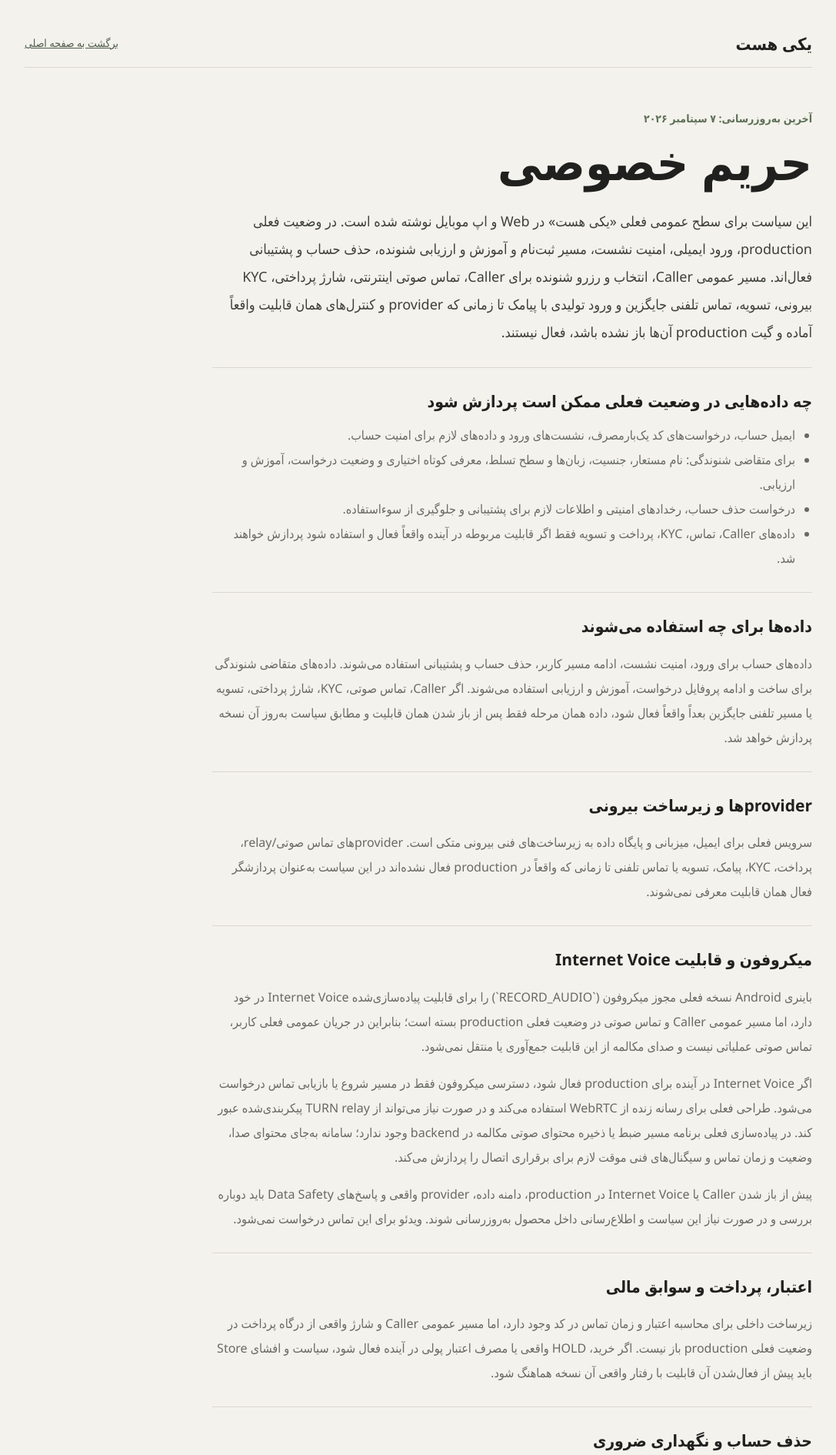
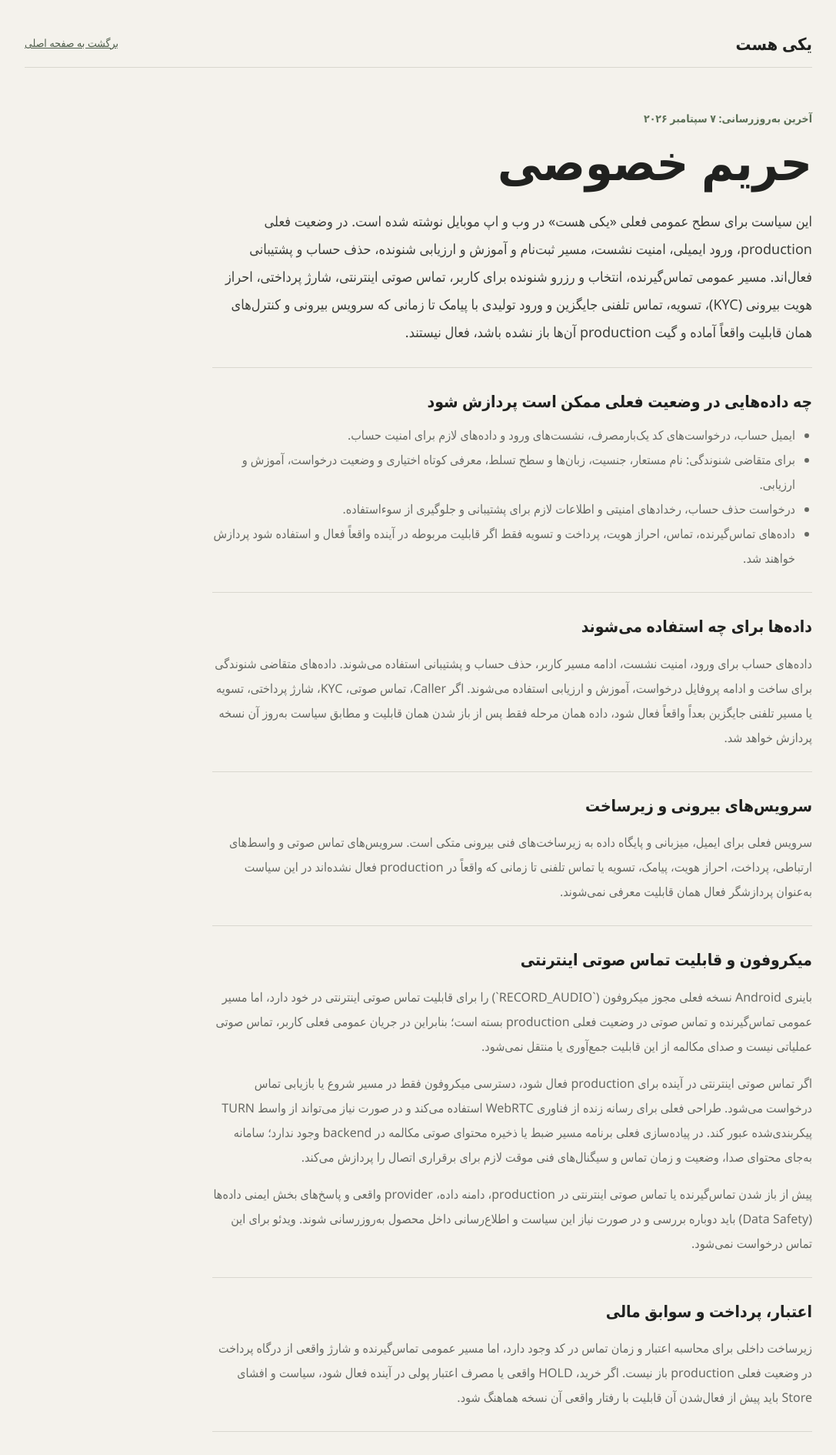
Before and after one commit to morfisam25-tech/YEKI-HAST, a Next.js app in the folder apps/web/: page /privacy in a window 1280 px wide. Shown: the top 1890 px of the page at 77% size, without its empty margins (96-1183 px from the left). Built offline with nearby package versions, Linux system fonts and the light colour scheme.

Commit message:
polish Persian legal and listener copy

```diff
--- a/apps/web/app/privacy/page.tsx
+++ b/apps/web/app/privacy/page.tsx
@@ -17,10 +17,10 @@ export default function PrivacyPage() {
         <p className="kicker">آخرین به‌روزرسانی: ۷ سپتامبر ۲۰۲۶</p>
         <h1 id="privacy-title">حریم خصوصی</h1>
         <p className="legal-lead">
-          این سیاست برای سطح عمومی فعلی «یکی هست» در Web و اپ موبایل نوشته شده است. در وضعیت فعلی production،
+          این سیاست برای سطح عمومی فعلی «یکی هست» در وب و اپ موبایل نوشته شده است. در وضعیت فعلی production،
           ورود ایمیلی، امنیت نشست، مسیر ثبت‌نام و آموزش و ارزیابی شنونده، حذف حساب و پشتیبانی فعال‌اند.
-          مسیر عمومی Caller، انتخاب و رزرو شنونده برای Caller، تماس صوتی اینترنتی، شارژ پرداختی، KYC بیرونی،
-          تسویه، تماس تلفنی جایگزین و ورود تولیدی با پیامک تا زمانی که provider و کنترل‌های همان قابلیت واقعاً
+          مسیر عمومی تماس‌گیرنده، انتخاب و رزرو شنونده برای کاربر، تماس صوتی اینترنتی، شارژ پرداختی، احراز هویت بیرونی (KYC)،
+          تسویه، تماس تلفنی جایگزین و ورود تولیدی با پیامک تا زمانی که سرویس بیرونی و کنترل‌های همان قابلیت واقعاً
           آماده و گیت production آن‌ها باز نشده باشد، فعال نیستند.
         </p>
 
@@ -30,7 +30,7 @@ export default function PrivacyPage() {
             <li>ایمیل حساب، درخواست‌های کد یک‌بارمصرف، نشست‌های ورود و داده‌های لازم برای امنیت حساب.</li>
             <li>برای متقاضی شنوندگی: نام مستعار، جنسیت، زبان‌ها و سطح تسلط، معرفی کوتاه اختیاری و وضعیت درخواست، آموزش و ارزیابی.</li>
             <li>درخواست حذف حساب، رخدادهای امنیتی و اطلاعات لازم برای پشتیبانی و جلوگیری از سوءاستفاده.</li>
-            <li>داده‌های Caller، تماس، KYC، پرداخت و تسویه فقط اگر قابلیت مربوطه در آینده واقعاً فعال و استفاده شود پردازش خواهند شد.</li>
+            <li>داده‌های تماس‌گیرنده، تماس، احراز هویت، پرداخت و تسویه فقط اگر قابلیت مربوطه در آینده واقعاً فعال و استفاده شود پردازش خواهند شد.</li>
           </ul>
         </section>
 
@@ -45,29 +45,29 @@ export default function PrivacyPage() {
         </section>
 
         <section className="legal-section">
-          <h2>providerها و زیرساخت بیرونی</h2>
+          <h2>سرویس‌های بیرونی و زیرساخت</h2>
           <p>
             سرویس فعلی برای ایمیل، میزبانی و پایگاه داده به زیرساخت‌های فنی بیرونی متکی است.
-            providerهای تماس صوتی/relay، پرداخت، KYC، پیامک، تسویه یا تماس تلفنی تا زمانی که واقعاً در production
+            سرویس‌های تماس صوتی و واسط‌های ارتباطی، پرداخت، احراز هویت، پیامک، تسویه یا تماس تلفنی تا زمانی که واقعاً در production
             فعال نشده‌اند در این سیاست به‌عنوان پردازشگر فعال همان قابلیت معرفی نمی‌شوند.
           </p>
         </section>
 
         <section className="legal-section">
-          <h2>میکروفون و قابلیت Internet Voice</h2>
+          <h2>میکروفون و قابلیت تماس صوتی اینترنتی</h2>
           <p>
-            باینری Android نسخه فعلی مجوز میکروفون (`RECORD_AUDIO`) را برای قابلیت پیاده‌سازی‌شده Internet Voice
-            در خود دارد، اما مسیر عمومی Caller و تماس صوتی در وضعیت فعلی production بسته است؛ بنابراین در جریان
+            باینری Android نسخه فعلی مجوز میکروفون (`RECORD_AUDIO`) را برای قابلیت تماس صوتی اینترنتی
+            در خود دارد، اما مسیر عمومی تماس‌گیرنده و تماس صوتی در وضعیت فعلی production بسته است؛ بنابراین در جریان
             عمومی فعلی کاربر، تماس صوتی عملیاتی نیست و صدای مکالمه از این قابلیت جمع‌آوری یا منتقل نمی‌شود.
           </p>
           <p>
-            اگر Internet Voice در آینده برای production فعال شود، دسترسی میکروفون فقط در مسیر شروع یا بازیابی تماس
-            درخواست می‌شود. طراحی فعلی برای رسانه زنده از WebRTC استفاده می‌کند و در صورت نیاز می‌تواند از TURN relay
+            اگر تماس صوتی اینترنتی در آینده برای production فعال شود، دسترسی میکروفون فقط در مسیر شروع یا بازیابی تماس
+            درخواست می‌شود. طراحی فعلی برای رسانه زنده از فناوری WebRTC استفاده می‌کند و در صورت نیاز می‌تواند از واسط TURN
             پیکربندی‌شده عبور کند. در پیاده‌سازی فعلی برنامه مسیر ضبط یا ذخیره محتوای صوتی مکالمه در backend وجود ندارد؛
             سامانه به‌جای محتوای صدا، وضعیت و زمان تماس و سیگنال‌های فنی موقت لازم برای برقراری اتصال را پردازش می‌کند.
           </p>
           <p>
-            پیش از باز شدن Caller یا Internet Voice در production، دامنه داده، provider واقعی و پاسخ‌های Data Safety
+            پیش از باز شدن تماس‌گیرنده یا تماس صوتی اینترنتی در production، دامنه داده، provider واقعی و پاسخ‌های بخش ایمنی داده‌ها (Data Safety)
             باید دوباره بررسی و در صورت نیاز این سیاست و اطلاع‌رسانی داخل محصول به‌روزرسانی شوند. ویدئو برای این تماس درخواست نمی‌شود.
           </p>
         </section>
@@ -75,7 +75,7 @@ export default function PrivacyPage() {
         <section className="legal-section">
           <h2>اعتبار، پرداخت و سوابق مالی</h2>
           <p>
-            زیرساخت داخلی برای محاسبه اعتبار و زمان تماس در کد وجود دارد، اما مسیر عمومی Caller و شارژ واقعی از درگاه
+            زیرساخت داخلی برای محاسبه اعتبار و زمان تماس در کد وجود دارد، اما مسیر عمومی تماس‌گیرنده و شارژ واقعی از درگاه
             پرداخت در وضعیت فعلی production باز نیست. اگر خرید، HOLD واقعی یا مصرف اعتبار پولی در آینده فعال شود،
             سیاست و افشای Store باید پیش از فعال‌شدن آن قابلیت با رفتار واقعی آن نسخه هماهنگ شود.
           </p>
@@ -101,7 +101,7 @@ export default function PrivacyPage() {
           <p>
             نشست‌های مرورگر در production با cookie امن و HttpOnly نگهداری می‌شوند و اپ موبایل نشست کاربر را در
             SecureStore سیستم‌عامل نگه می‌دارد. endpointهای حساس و تنظیمات production به‌صورت fail-closed طراحی شده‌اند؛
-            نبود provider یا تنظیم لازم نباید با داده یا رفتار جعلی جبران شود.
+            نبود سرویس بیرونی یا تنظیم لازم نباید با داده یا رفتار جعلی جبران شود.
           </p>
         </section>
 
@@ -110,7 +110,7 @@ export default function PrivacyPage() {
           <p>
             برای پرسش‌های مرتبط با حریم خصوصی، حساب یا پشتیبانی می‌توانید به
             {' '}<a href="mailto:sales@uniqueholding.com.tr">sales@uniqueholding.com.tr</a>{' '}
-            ایمیل بزنید. اگر دامنه داده، providerها یا قابلیت‌های عمومی تغییر کند، این صفحه باید پیش از باز شدن همان قابلیت به‌روز شود.
+            ایمیل بزنید. اگر دامنه داده، سرویس‌های بیرونی یا قابلیت‌های عمومی تغییر کند، این صفحه باید پیش از باز شدن همان قابلیت به‌روز شود.
           </p>
         </section>
       </article>
```
